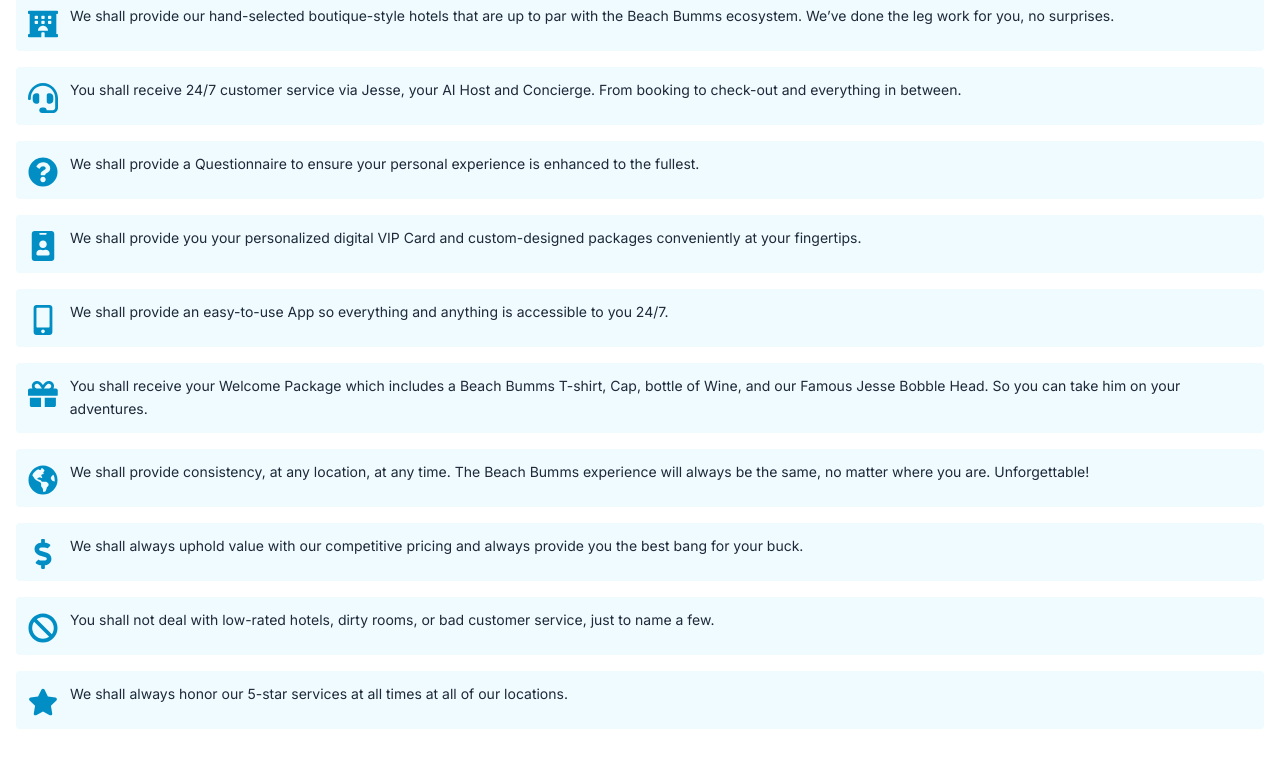
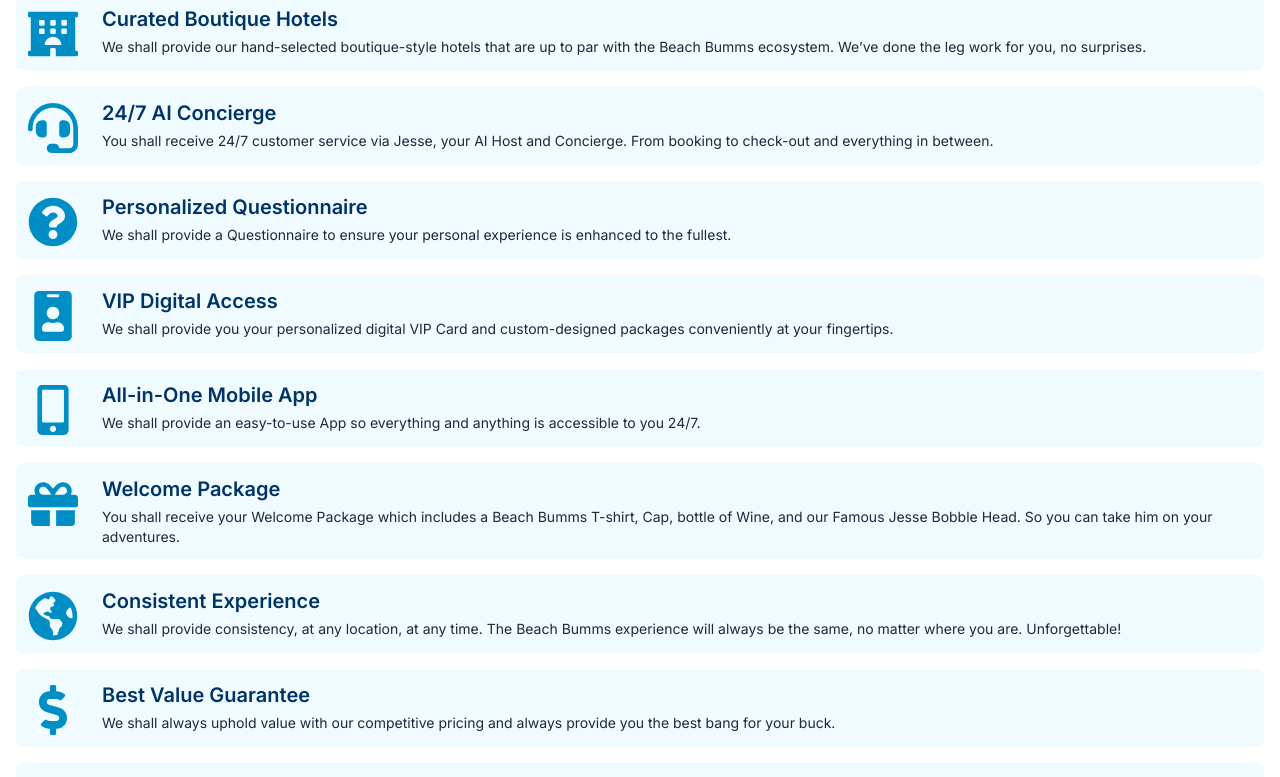
Before and after one commit to nurulla-hasan/beach-bumms-website, a Next.js app: page / in a window 1280 px wide. Shown: the part 1361-2138 px from the top of the page. Built offline with nearby package versions, Linux system fonts and the light colour scheme.

Commit message:
10 command title added

```diff
--- a/src/components/home/commandments/CommandmentsSection.jsx
+++ b/src/components/home/commandments/CommandmentsSection.jsx
@@ -25,7 +25,7 @@
 
     return (
         <PageContainer>
-            <div className="z-50 min-h-[803px]" ref={ref}>
+            <div className="z-[-50] min-h-[1000px]" ref={ref}>
                 <h2 className="text-2xl md:text-3xl font-bold text-[#003366] mb-8">
                     Jesse’s 10 Commandments
                 </h2>
@@ -37,13 +37,14 @@
                                 initial={{ opacity: 0, y: 500 }}
                                 animate={{ opacity: 1, y: 0 }}
                                 exit={{ opacity: 0 }}
-                                transition={{ duration: 0.9, ease: "easeOut" }}
-                                className="flex items-start gap-3 p-3 bg-[#effbff] rounded"
+                                transition={{ duration: 1.2, ease: "easeOut" }}
+                                className="flex items-start gap-6 p-3 bg-[#effbff] rounded-lg"
                             >
-                                {item.icon}
-                                <p className="text-xs md:text-sm text-gray-800 leading-relaxed">
-                                    {item.text}
-                                </p>
+                                <span>{item.icon}</span>
+                                <div className="flex flex-col gap-1">
+                                    <h3 className="text-sm md:text-xl font-semibold text-[#003366]">{item.title}</h3>
+                                    <p className=" text-xs md:text-sm text-gray-800">{item.text}</p>
+                                </div>
                             </motion.li>
                         ))}
                     </AnimatePresence>
--- a/src/data/data.js
+++ b/src/data/data.js
@@ -10,13 +10,13 @@
         title: "What We Do",
         description:
             "From web and app development to AI-powered tools and brand design, we deliver comprehensive solutions tailored to our clients’ goals. We build products that are functional.",
-            link: "/what-we-do"
+        link: "/what-we-do"
     },
     {
         title: "Why We Do It",
         description:
             "We believe in the power of technology to transform lives and businesses. Our mission is to solve real-world problems through smart solutions that are efficient and future-ready.",
-            link: "/what-we-ado-it"
+        link: "/what-we-ado-it"
     },
 ];
 
@@ -307,43 +307,53 @@
 
 export const commandments = [
     {
+        title: "Curated Boutique Hotels",
         text: "We shall provide our hand-selected boutique-style hotels that are up to par with the Beach Bumms ecosystem. We’ve done the leg work for you, no surprises.",
-        icon: <FaHotel className="text-primary mt-1" size={30} />,
+        icon: <FaHotel className="text-primary mt-1" size={50} />,
     },
     {
+        title: "24/7 AI Concierge",
         text: "You shall receive 24/7 customer service via Jesse, your AI Host and Concierge. From booking to check-out and everything in between.",
-        icon: <FaHeadset className="text-primary mt-1" size={30} />,
+        icon: <FaHeadset className="text-primary mt-1" size={50} />,
     },
     {
+        title: "Personalized Questionnaire",
         text: "We shall provide a Questionnaire to ensure your personal experience is enhanced to the fullest.",
-        icon: <FaQuestionCircle className="text-primary mt-1" size={30} />,
+        icon: <FaQuestionCircle className="text-primary mt-1" size={50} />,
     },
     {
+        title: "VIP Digital Access",
         text: "We shall provide you your personalized digital VIP Card and custom-designed packages conveniently at your fingertips.",
-        icon: <FaIdBadge className="text-primary mt-1" size={30} />,
+        icon: <FaIdBadge className="text-primary mt-1" size={50} />,
     },
     {
+        title: "All-in-One Mobile App",
         text: "We shall provide an easy-to-use App so everything and anything is accessible to you 24/7.",
-        icon: <FaMobileAlt className="text-primary mt-1" size={30} />,
+        icon: <FaMobileAlt className="text-primary mt-1" size={50} />,
     },
     {
+        title: "Welcome Package",
         text: "You shall receive your Welcome Package which includes a Beach Bumms T-shirt, Cap, bottle of Wine, and our Famous Jesse Bobble Head. So you can take him on your adventures.",
-        icon: <FaGift className="text-primary mt-1" size={30} />,
+        icon: <FaGift className="text-primary mt-1" size={50} />,
     },
     {
+        title: "Consistent Experience",
         text: "We shall provide consistency, at any location, at any time. The Beach Bumms experience will always be the same, no matter where you are. Unforgettable!",
-        icon: <FaGlobeAmericas className="text-primary mt-1" size={30} />,
+        icon: <FaGlobeAmericas className="text-primary mt-1" size={50} />,
     },
     {
+        title: "Best Value Guarantee",
         text: "We shall always uphold value with our competitive pricing and always provide you the best bang for your buck.",
-        icon: <FaDollarSign className="text-primary mt-1" size={30} />,
+        icon: <FaDollarSign className="text-primary mt-1" size={50} />,
     },
     {
+        title: "No Bad Experiences",
         text: "You shall not deal with low-rated hotels, dirty rooms, or bad customer service, just to name a few.",
-        icon: <FaBan className="text-primary mt-1" size={30} />,
+        icon: <FaBan className="text-primary mt-1" size={50} />,
     },
     {
+        title: "Always 5-Star",
         text: "We shall always honor our 5-star services at all times at all of our locations.",
-        icon: <FaStar className="text-primary mt-1" size={30} />,
+        icon: <FaStar className="text-primary mt-1" size={50} />,
     },
 ];
```
